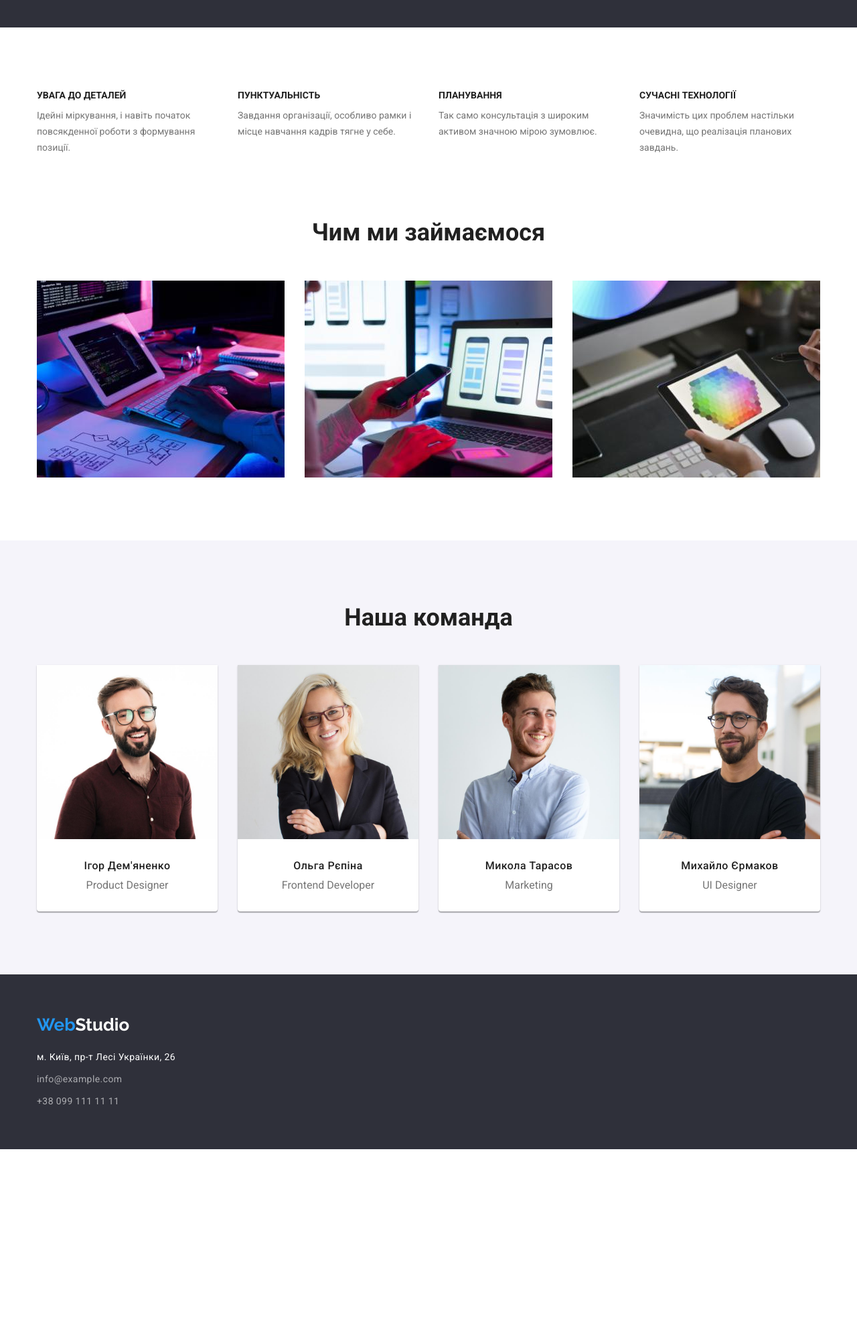
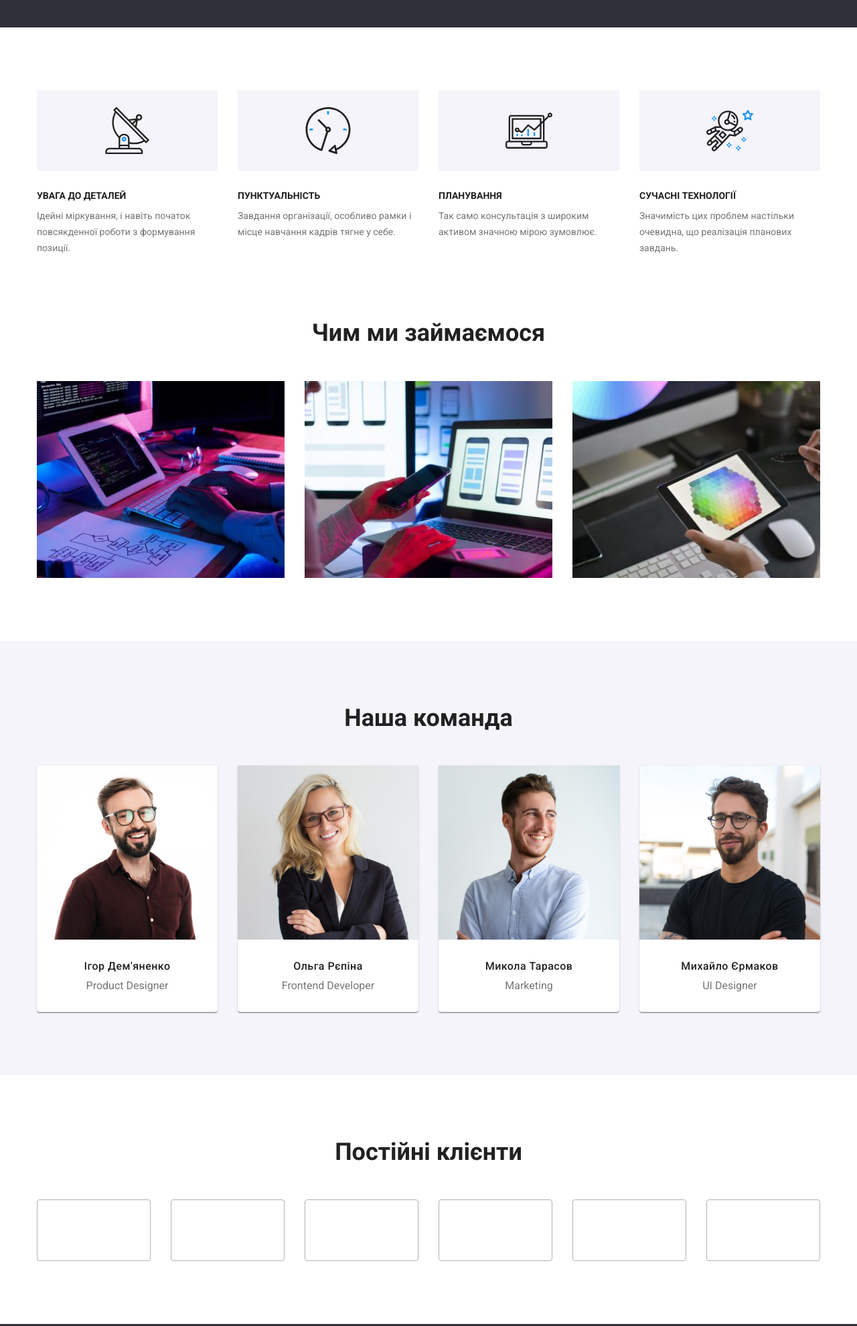
Before and after one commit to YuliiaRadchenko/goit-markup-hw-04, a plain HTML site: page index.html in a window 1280 px wide. Shown: the part 640-2620 px from the top of the page at 67% size. Before the commit the page ends 2356 px from the top, so only its background shows below. Drawn offline with nearby package versions, Linux system fonts and the light colour scheme.

Commit message:
Clients section added

```diff
--- a/css/styles.css
+++ b/css/styles.css
@@ -13,13 +13,16 @@
 
   --portfolio-card-border: #EEEEEE;
   --header-border-color: #ECECEC;
+  --client-card-border: #AFB1B8;
 
   /* bg colors */
   --main-bg-color: #ffffff;
   --dark-bg-color: #2F303A;
   --light-bg-color: #F5F4FA;
+  --hero-bg-color: #C4C4C4;
 
   --cards-gap: 30px;
+
 }
 
 body {
@@ -184,12 +187,22 @@ img {
   background-color: var(--accent-button-color);
 }
 
+/* .hero-container {
+  max-width: 1600px;
+  height: 600px;
+  margin-left: auto;
+  margin-right: auto;
+  background-image: url(../images/bg-hero.jpg);
+  outline: 1px solid red;
+} */
+
 
 /* Sections common */
 .features-title,
 .activities-title,
 .team-title,
-.portfolio-title {
+.portfolio-title,
+.clients-title {
   color: var(--title-text-color);
   font-weight: 700;
   font-size: 36px;
@@ -210,6 +223,7 @@ img {
   text-transform: uppercase;
   line-height: 1.14;
   margin-bottom: 10px;
+  margin-top: 30px;
 }
 
 .features-list-item {
@@ -219,6 +233,31 @@ img {
 
 .features-list-item:nth-child(4n) {
   margin-right: 0;
+}
+
+.features-list-item::before {
+  display: block;
+  content: "";
+  height: 120px;
+  background-repeat: no-repeat;
+  background-position: center;
+  background-color: var(--light-bg-color);
+}
+
+.icon-antenna::before {
+  background-image: url(../images/features-antenna.svg);
+}
+
+.icon-clock::before {
+  background-image: url(../images/features-clock.svg);
+}
+
+.icon-diagram::before {
+  background-image: url(../images/features-diagram.svg);
+}
+
+.icon-astronaut::before {
+  background-image: url(../images/features-astronaut.svg);
 }
 
 .section {
@@ -302,6 +341,29 @@ img {
 
 .team-title {
   margin-bottom: 50px;
+}
+
+/* Clients */
+.clients-title {
+  margin-bottom: 50px;
+}
+
+.client-icon {
+  display: block;
+  width: 170px;
+  height: 92px;
+  border: 1px solid var(--client-card-border);
+  border-radius: 4px;
+  margin-right: 30px;
+}
+
+.client-icon:last-child {
+  margin-right: 0;
+}
+
+.clients-links {
+  display: flex;
+  justify-content: center;
 }
 
 /* Footer */
--- a/index.html
+++ b/index.html
@@ -65,19 +65,19 @@
                     <!--Заголовок Особливості сховати при форматуванні стилів-->
                     <h2 class="features-title visually-hidden">Особливості</h2>
                     <ul class="features-list list">
-                        <li class="features-list-item">
+                        <li class="features-list-item icon-antenna">
                             <h3 class="features-list-title">УВАГА ДО ДЕТАЛЕЙ</h3>
                             <p class="feature-definition">Ідейні міркування, і навіть початок повсякденної роботи з формування позиції.</p>
                         </li>
-                        <li class="features-list-item">
+                        <li class="features-list-item icon-clock">
                             <h3 class="features-list-title">ПУНКТУАЛЬНІСТЬ</h3>
                             <p class="feature-definition">Завдання організації, особливо рамки і місце навчання кадрів тягне у себе.</p>
                         </li>
-                        <li class="features-list-item">
+                        <li class="features-list-item icon-diagram">
                             <h3 class="features-list-title">ПЛАНУВАННЯ</h3>
                             <p class="feature-definition">Так само консультація з широким активом значною мірою зумовлює.</p>
                         </li>
-                        <li class="features-list-item">
+                        <li class="features-list-item icon-astronaut">
                             <h3 class="features-list-title">СУЧАСНІ ТЕХНОЛОГІЇ</h3>
                             <p class="feature-definition">Значимість цих проблем настільки очевидна, що реалізація планових завдань.</p>
                         </li>
@@ -131,6 +131,20 @@
                     </ul>
                 </div>
             </section>
+
+            <section class="clients section">
+                <div class="container clients-container">
+                    <h2 class="clients-title">Постійні клієнти</h2>
+                    <div class="clients-links">
+                        <a class="client-icon" href=""></a>
+                        <a class="client-icon" href=""></a>
+                        <a class="client-icon" href=""></a>
+                        <a class="client-icon" href=""></a>
+                        <a class="client-icon" href=""></a>
+                        <a class="client-icon" href=""></a>
+                    </div>
+                </div>
+            </section>
         </main>
 
         <footer class="footer">
```
Also changed, not shown: images/bg-hero.jpg (added), images/features-antenna.svg (added), images/features-astronaut.svg (added), images/features-clock.svg (added), images/features-diagram.svg (added).
